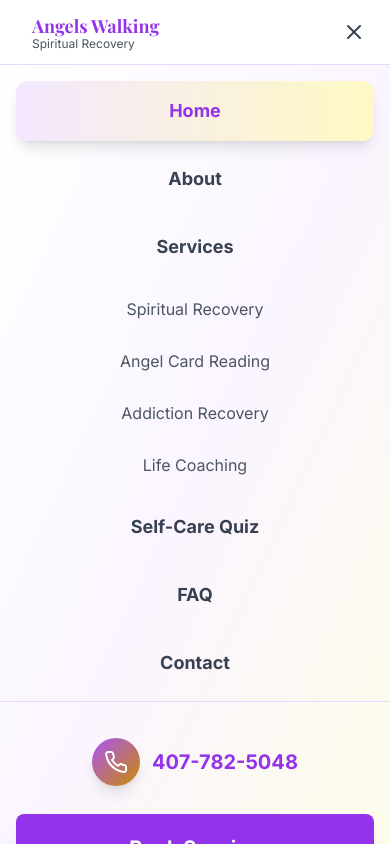
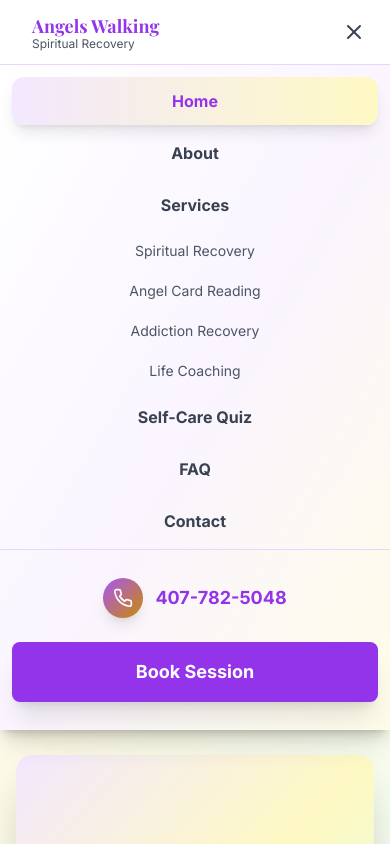
Before and after one commit to monkeydluthy/angels-walking, a React (Create React App) app: page / in a window 390 px wide. Both pictures are taken after a click on the button 354 px from the left and 32 px from the top of the page. Shown: the top 844 px of the page. Built offline with nearby package versions, Linux system fonts and the light colour scheme.

Commit message:
Phone update

```diff
--- a/src/components/Navbar.js
+++ b/src/components/Navbar.js
@@ -61,18 +61,18 @@ const Navbar = () => {
         <AnimatePresence>
           {isOpen && (
             <motion.div
-              initial={{ opacity: 0, height: 0 }}
-              animate={{ opacity: 1, height: 'auto' }}
-              exit={{ opacity: 0, height: 0 }}
-              className="bg-gradient-to-br from-white via-primary-50 to-spiritual-50 border-t border-primary-200 shadow-xl"
+              initial={{ opacity: 0, y: -20 }}
+              animate={{ opacity: 1, y: 0 }}
+              exit={{ opacity: 0, y: -20 }}
+              className="bg-gradient-to-br from-white via-primary-50 to-spiritual-50 border-t border-primary-200 shadow-xl max-h-[calc(100vh-4rem)] overflow-y-auto"
             >
-              <div className="py-4 space-y-2 text-center">
+              <div className="py-3 space-y-1 text-center">
                 {navItems.map((item) => (
                   <div key={item.name}>
                     <Link
                       to={item.path}
                       onClick={() => setIsOpen(false)}
-                      className={`block px-8 py-4 font-bold text-lg transition-all duration-300 rounded-xl mx-4 ${
+                      className={`block px-6 py-3 font-bold text-base transition-all duration-300 rounded-xl mx-3 ${
                         isActive(item.path)
                           ? 'text-primary-600 bg-gradient-to-r from-primary-100 to-spiritual-100 shadow-lg'
                           : 'text-gray-700 hover:text-primary-600 hover:bg-white/90 hover:shadow-lg'
@@ -83,13 +83,13 @@ const Navbar = () => {
 
                     {/* Mobile Dropdown */}
                     {item.dropdown && (
-                      <div className="mt-2 space-y-1">
+                      <div className="mt-1 space-y-1">
                         {item.dropdown.map((subItem) => (
                           <Link
                             key={subItem.name}
                             to={subItem.path}
                             onClick={() => setIsOpen(false)}
-                            className="block px-6 py-3 text-base text-gray-600 hover:text-primary-600 hover:bg-white/70 transition-all duration-300 rounded-lg mx-8"
+                            className="block px-4 py-2 text-sm text-gray-600 hover:text-primary-600 hover:bg-white/70 transition-all duration-300 rounded-lg mx-6"
                           >
                             {subItem.name}
                           </Link>
@@ -99,20 +99,20 @@ const Navbar = () => {
                   </div>
                 ))}
 
-                <div className="pt-6 border-t border-primary-200 mt-6 text-center">
+                <div className="pt-4 border-t border-primary-200 mt-4 text-center pb-4">
                   <a
                     href="tel:407-782-5048"
-                    className="flex items-center justify-center space-x-3 px-8 py-3 text-primary-600 hover:text-primary-700 transition-all duration-300 rounded-xl mx-4 hover:bg-white/90 mb-4"
+                    className="flex items-center justify-center space-x-3 px-6 py-3 text-primary-600 hover:text-primary-700 transition-all duration-300 rounded-xl mx-3 hover:bg-white/90 mb-3"
                   >
-                    <div className="w-12 h-12 bg-gradient-to-br from-primary-500 to-spiritual-600 rounded-full flex items-center justify-center shadow-lg">
-                      <Phone className="w-6 h-6 text-white" />
+                    <div className="w-10 h-10 bg-gradient-to-br from-primary-500 to-spiritual-600 rounded-full flex items-center justify-center shadow-lg">
+                      <Phone className="w-5 h-5 text-white" />
                     </div>
-                    <span className="font-bold text-xl">407-782-5048</span>
+                    <span className="font-bold text-lg">407-782-5048</span>
                   </a>
                   <Link
                     to="/contact"
                     onClick={() => setIsOpen(false)}
-                    className="block mx-4 btn-primary text-center text-xl py-5 shadow-xl hover:shadow-2xl font-bold"
+                    className="block mx-3 btn-primary text-center text-lg py-4 shadow-xl hover:shadow-2xl font-bold"
                   >
                     Book Session
                   </Link>
```
